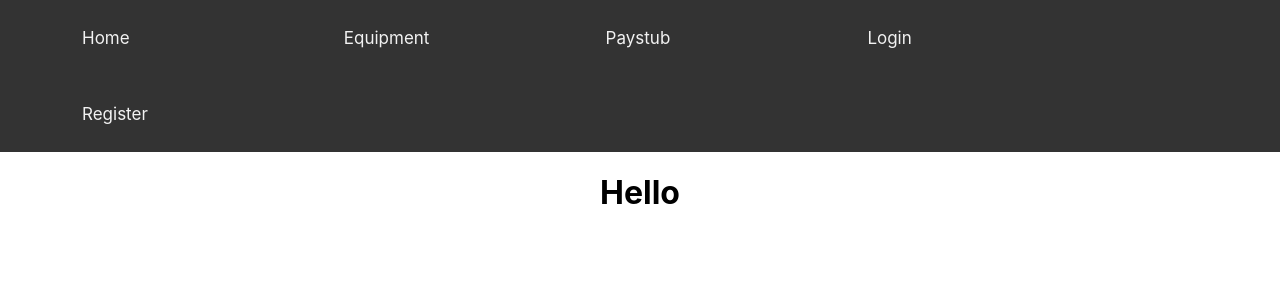
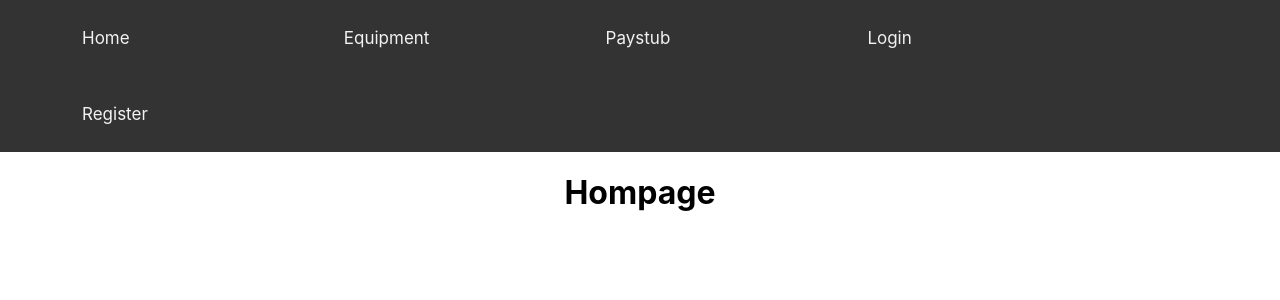
Before and after one commit to asadzali89/CSCE_310_React, a React (Create React App) app in the folder hospital_management/: page / in a window 1280 px wide. Shown: the top 300 px of the page. Built offline with nearby package versions, Linux system fonts and the light colour scheme.

Commit message:
Update on the pages

```diff
--- a/hospital_management/src/Appointment.js
+++ b/hospital_management/src/Appointment.js
@@ -5,7 +5,7 @@ function Appointment(){
     return(
         <div>
             <h1>
-                Hello
+                Appointment
             </h1>
         </div>
     );
--- a/hospital_management/src/Equipment.js
+++ b/hospital_management/src/Equipment.js
@@ -5,7 +5,7 @@ function Equipment(){
     return(
         <div>
             <h1>
-                Hello
+                Equipment
             </h1>
         </div>
     );
--- a/hospital_management/src/Home.js
+++ b/hospital_management/src/Home.js
@@ -7,7 +7,7 @@ function Home(){
     return(
         <div>
             <h1>
-                Hello
+                Hompage
             </h1>
         </div>
     );
--- a/hospital_management/src/Paystub.js
+++ b/hospital_management/src/Paystub.js
@@ -6,7 +6,7 @@ function Paystub(){
     return(
         <div>
             <h1>
-                Hello
+                Paystub
             </h1>
         </div>
     );
```
